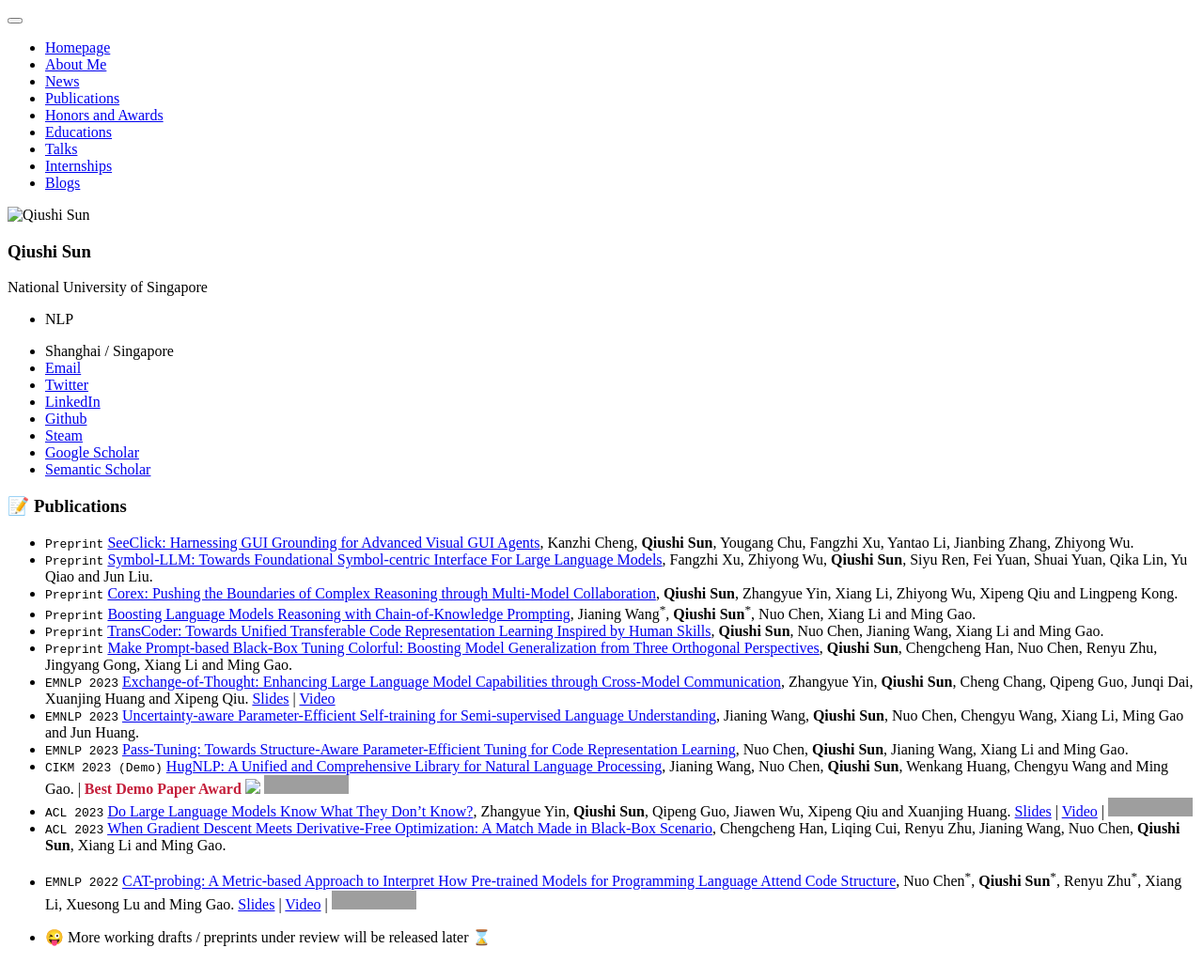
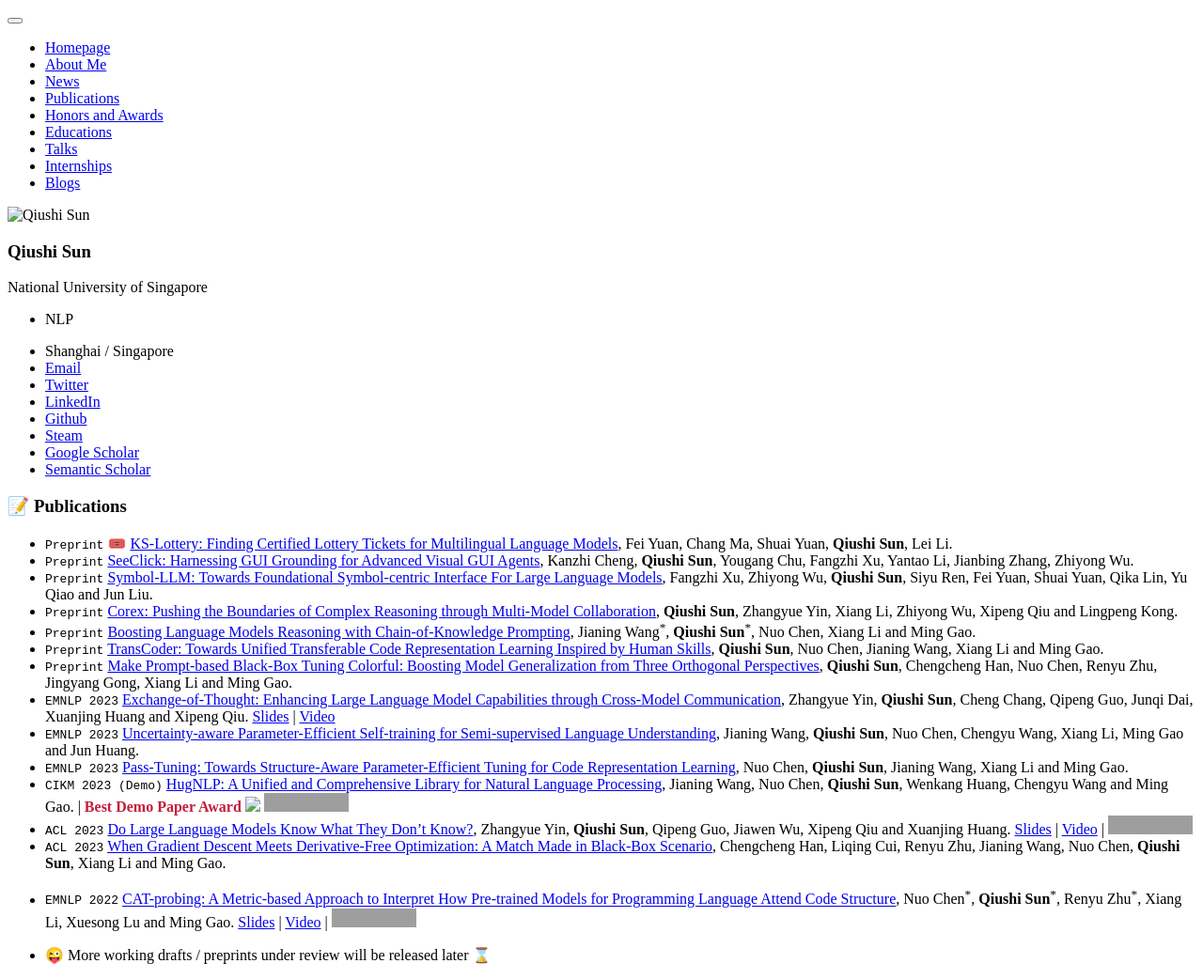
Before and after one commit to lixiang3776/lixiang3776.github.io, a Jekyll site: the page built from _pages/includes/pub.md, in a window 1280 px wide. Shown: the whole page at 94% size. Built offline with Jekyll 4.4.1, drawn with Linux system fonts in a browser that asks for light colours; our own code applies the rules of GitHub Pages for plain Markdown files; grey boxes are pictures that could not be loaded.

Commit message:
update: ks-lottery

```diff
--- a/_pages/includes/pub.md
+++ b/_pages/includes/pub.md
@@ -13,6 +13,7 @@ Nuo Chen<sup>&#42;</sup>, **Qiushi Sun**<sup>&#42;</sup>, Renyu Zhu<sup>&#42;</s
 </div> -->
 
 <!-- - `Preprint` [Paradigm, Model and Application: A Systematic Survey of Neural Code Intelligence](qiushisun.github.io), **Qiushi Sun**, ..., Xiang Li and Zhiyong Wu. -->
+- `Preprint` 🎟️ [KS-Lottery: Finding Certified Lottery Tickets for Multilingual Language Models](http://arxiv.org/abs/2402.02801), Fei Yuan, Chang Ma, Shuai Yuan, **Qiushi Sun**, Lei Li.
 - `Preprint` [SeeClick: Harnessing GUI Grounding for Advanced Visual GUI Agents](https://arxiv.org/abs/2401.10935), Kanzhi Cheng, **Qiushi Sun**, Yougang Chu, Fangzhi Xu, Yantao Li, Jianbing Zhang, Zhiyong Wu.
 - `Preprint` [Symbol-LLM: Towards Foundational Symbol-centric Interface For Large Language Models](https://arxiv.org/abs/2311.09278), Fangzhi Xu, Zhiyong Wu, **Qiushi Sun**, Siyu Ren, Fei Yuan, Shuai Yuan, Qika Lin, Yu Qiao and Jun Liu.
 - `Preprint` [Corex: Pushing the Boundaries of Complex Reasoning through Multi-Model Collaboration](https://arxiv.org/abs/2310.00280), **Qiushi Sun**, Zhangyue Yin, Xiang Li, Zhiyong Wu, Xipeng Qiu and Lingpeng Kong.
```
